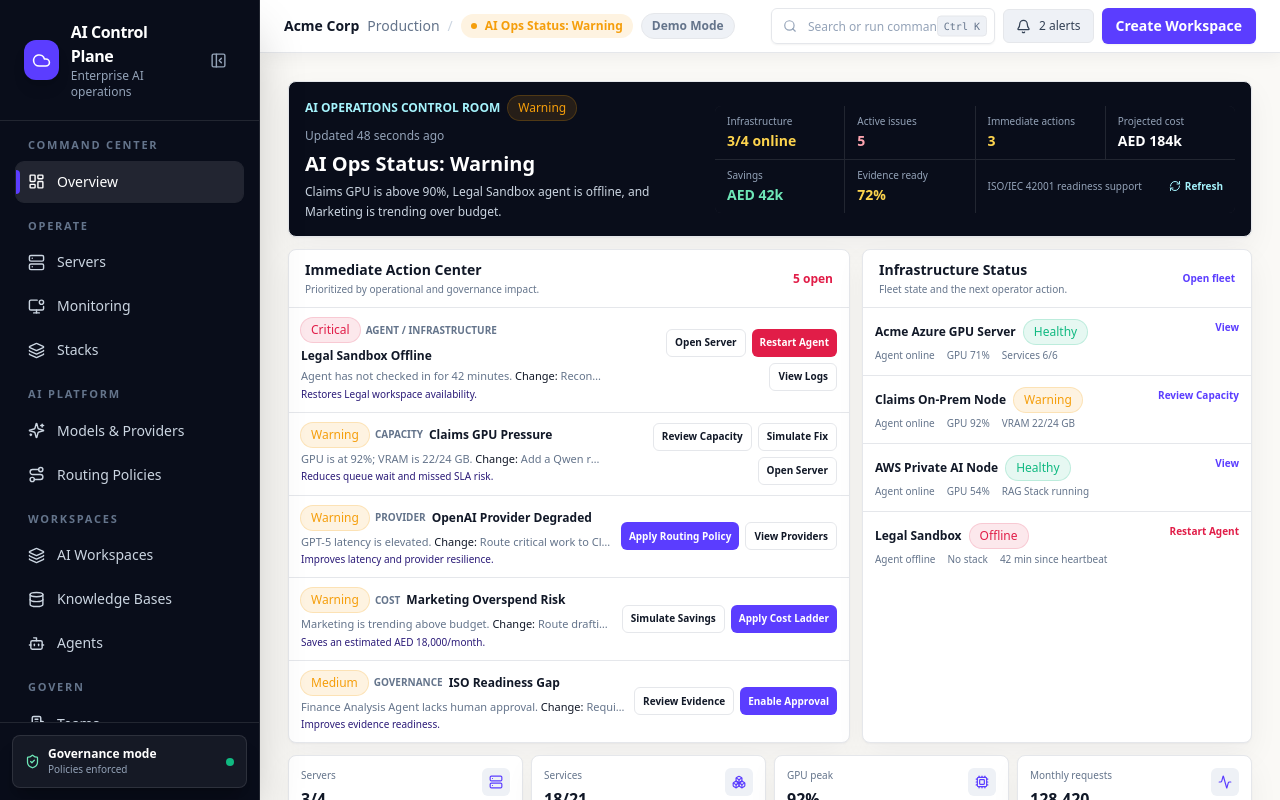
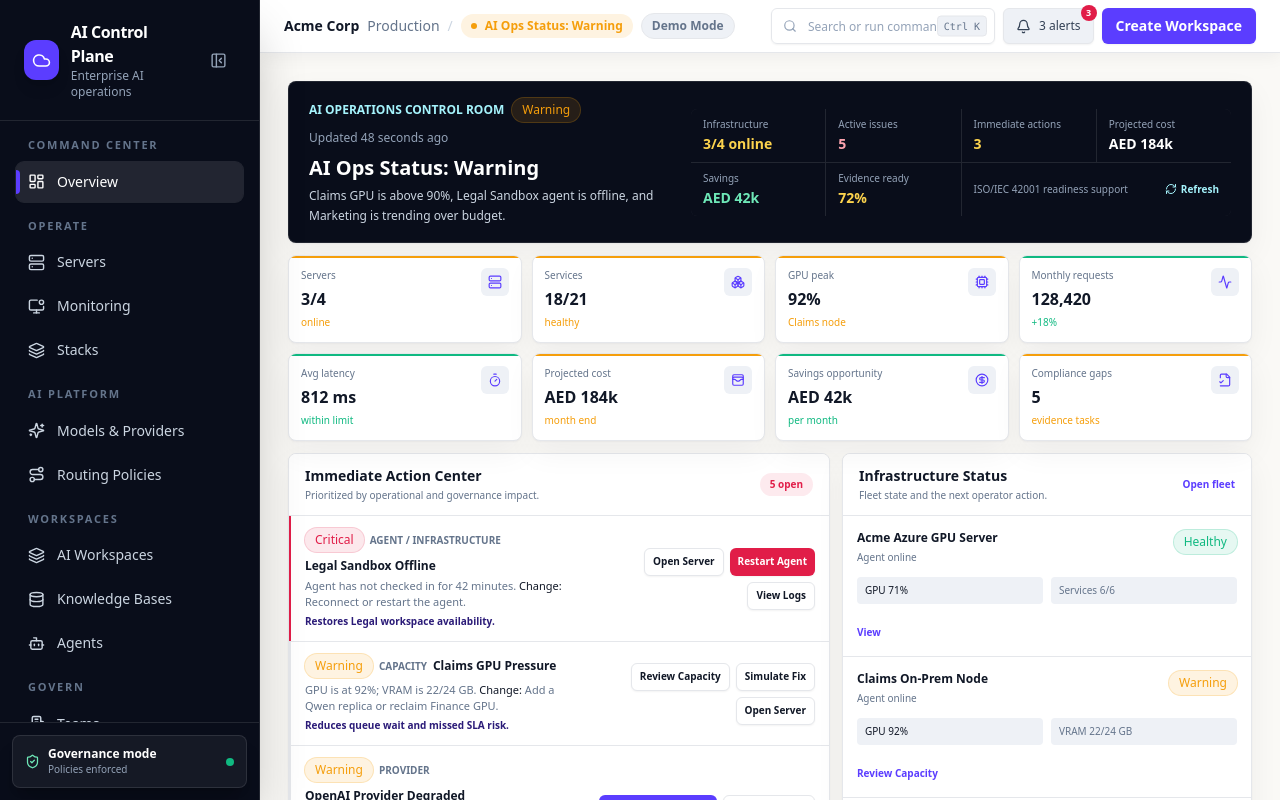
Before and after one commit to SakshamS11/controlplane, a Next.js app in the folder apps/dashboard/: page /dashboard in a window 1280 px wide. Shown: the top 800 px of the page. Built offline with nearby package versions, Linux system fonts and the light colour scheme.

Commit message:
Polish overview control room layout and alerts

```diff
--- a/apps/dashboard/app/dashboard/page.tsx
+++ b/apps/dashboard/app/dashboard/page.tsx
@@ -186,7 +186,7 @@
   }
 
   function renderIssueAction(label: string, issue: (typeof actionIssues)[number]) {
-    const commonClass = "inline-flex min-h-7 items-center justify-center rounded-md px-2 text-[10px] font-semibold transition";
+    const commonClass = "inline-flex min-h-7 items-center justify-center rounded-md px-2 text-[10px] font-semibold shadow-sm transition hover:-translate-y-px focus:outline-none focus:ring-2 focus:ring-[var(--brand-primary)] focus:ring-offset-1";
     if (label === "Open Server") {
       return <Link key={label} href="/dashboard/targets" className={`${commonClass} border border-[var(--border-subtle)] bg-white hover:bg-[var(--surface-muted)]`}>{label}</Link>;
     }
@@ -216,16 +216,16 @@
 
   return (
     <Section>
-      <Card className="overflow-hidden bg-[var(--surface-dark)] text-white">
-        <div className="grid gap-3 px-4 py-3.5 xl:grid-cols-[minmax(0,1.35fr)_minmax(520px,1fr)] xl:items-center">
+      <Card className="overflow-hidden border-white/10 bg-[var(--surface-dark)] text-white shadow-[0_18px_45px_rgba(9,13,26,0.18)]">
+        <div className="grid gap-4 px-5 py-4 xl:grid-cols-[minmax(0,1.25fr)_minmax(540px,1fr)] xl:items-center">
           <div>
             <div className="flex flex-wrap items-center gap-2">
               <span className="text-xs font-semibold uppercase text-cyan-200">AI operations control room</span>
               <StatusBadge value="Warning" />
               <span className="text-xs text-slate-400">Updated 48 seconds ago</span>
             </div>
-            <h1 className="mt-1.5 text-xl font-semibold">AI Ops Status: Warning</h1>
-            <p className="mt-1 text-xs leading-5 text-slate-300">Claims GPU is above 90%, Legal Sandbox agent is offline, and Marketing is trending over budget.</p>
+            <h1 className="mt-2 text-xl font-semibold">AI Ops Status: Warning</h1>
+            <p className="mt-1 max-w-2xl text-xs leading-5 text-slate-300">Claims GPU is above 90%, Legal Sandbox agent is offline, and Marketing is trending over budget.</p>
           </div>
           <div className="grid grid-cols-2 gap-px overflow-hidden rounded-md bg-white/10 sm:grid-cols-4">
             <DarkMetric label="Infrastructure" value="3/4 online" tone="warning" />
@@ -242,28 +242,32 @@
         </div>
       </Card>
 
-      <div className="mt-3 grid gap-3 xl:grid-cols-[minmax(0,1.35fr)_minmax(390px,0.8fr)]">
+      <div className="mt-3 grid gap-2.5 sm:grid-cols-2 lg:grid-cols-4 2xl:grid-cols-8">
+        {kpis.map((item) => <CompactKpi key={item.label} {...item} />)}
+      </div>
+
+      <div className="mt-3 grid items-stretch gap-3 xl:grid-cols-[minmax(0,1.4fr)_minmax(410px,0.8fr)]">
         <Card className="overflow-hidden">
-          <div className="flex items-center justify-between border-b border-[var(--border-subtle)] px-4 py-2.5">
+          <div className="flex items-center justify-between border-b border-[var(--border-subtle)] bg-[var(--surface-card)] px-4 py-3">
             <div>
               <h2 className="text-sm font-semibold">Immediate Action Center</h2>
               <p className="mt-0.5 text-[10px] text-[var(--text-secondary)]">Prioritized by operational and governance impact.</p>
             </div>
-            <span className="text-xs font-semibold text-[var(--status-critical)]">5 open</span>
+            <span className="rounded-full bg-[rgba(225,29,72,0.09)] px-2.5 py-1 text-[10px] font-semibold text-[var(--status-critical)]">5 open</span>
           </div>
           <div className="divide-y divide-[var(--border-subtle)]">
             {actionIssues.map((issue) => (
-              <div key={issue.title} className="grid gap-2 px-3 py-2.5 lg:grid-cols-[minmax(0,1fr)_auto] lg:items-center">
+              <div key={issue.title} className={`grid gap-2 border-l-2 px-3.5 py-3 transition-colors hover:bg-[var(--surface-muted)] lg:grid-cols-[minmax(0,1fr)_auto] lg:items-center ${issue.severity === "Critical" ? "border-l-[var(--status-critical)]" : issue.severity === "Medium" ? "border-l-[var(--brand-primary)]" : "border-l-[var(--status-warning)]"}`}>
                 <div className="min-w-0">
                   <div className="flex flex-wrap items-center gap-1.5">
                     <StatusBadge value={issue.severity} />
                     <span className="text-[10px] font-semibold uppercase text-[var(--text-secondary)]">{issue.type}</span>
-                    <h3 className="text-xs font-semibold">{issue.title}</h3>
+                    <h3 className="text-xs font-semibold text-[var(--text-primary)]">{issue.title}</h3>
                   </div>
-                  <p className="mt-1 truncate text-[11px] text-[var(--text-secondary)]" title={`${issue.problem} Change: ${issue.change}`}>{issue.problem} <span className="font-medium text-[var(--text-primary)]">Change:</span> {issue.change}</p>
-                  <p className="mt-0.5 text-[10px] font-medium text-[var(--brand-primary-dark)]">{issue.impact}</p>
+                  <p className="mt-1 text-[11px] leading-4 text-[var(--text-secondary)]"><span>{issue.problem}</span> <span className="font-medium text-[var(--text-primary)]">Change:</span> {issue.change}</p>
+                  <p className="mt-1 text-[10px] font-semibold text-[var(--brand-primary-dark)]">{issue.impact}</p>
                 </div>
-                <div className="flex flex-wrap gap-1.5 lg:max-w-56 lg:justify-end">
+                <div className="flex flex-wrap gap-1.5 lg:max-w-60 lg:justify-end">
                   {issue.actions.map((label) => renderIssueAction(label, issue))}
                 </div>
               </div>
@@ -271,52 +275,55 @@
           </div>
         </Card>
 
-        <Card className="overflow-hidden">
-          <div className="flex items-center justify-between border-b border-[var(--border-subtle)] px-4 py-2.5">
+        <Card className="flex overflow-hidden">
+          <div className="flex min-w-0 flex-1 flex-col">
+          <div className="flex items-center justify-between border-b border-[var(--border-subtle)] bg-[var(--surface-card)] px-4 py-3">
             <div>
               <h2 className="text-sm font-semibold">Infrastructure Status</h2>
               <p className="mt-0.5 text-[10px] text-[var(--text-secondary)]">Fleet state and the next operator action.</p>
             </div>
             <Link href="/dashboard/targets" className="text-[10px] font-semibold text-[var(--brand-primary)]">Open fleet</Link>
           </div>
-          <div className="divide-y divide-[var(--border-subtle)]">
+          <div className="grid flex-1 gap-px bg-[var(--border-subtle)] sm:grid-cols-2 xl:grid-cols-1 2xl:grid-cols-2">
             {infrastructure.map((item) => (
-              <div key={item.name} className="px-3 py-3">
-                <div className="flex items-start justify-between gap-2">
+              <div key={item.name} className="flex min-h-32 flex-col bg-white px-3.5 py-3.5 transition-colors hover:bg-[var(--surface-muted)]">
+                <div className="flex items-start justify-between gap-3">
                   <div className="min-w-0">
-                    <div className="flex flex-wrap items-center gap-2"><h3 className="truncate text-xs font-semibold">{item.name}</h3><StatusBadge value={item.status} /></div>
-                    <div className="mt-1 flex flex-wrap gap-x-3 gap-y-1 text-[10px] text-[var(--text-secondary)]">
-                      <span>{item.agent}</span><span>{item.metric}</span><span>{item.detail}</span>
-                    </div>
+                    <h3 className="text-xs font-semibold leading-4">{item.name}</h3>
+                    <p className="mt-1 text-[10px] text-[var(--text-secondary)]">{item.agent}</p>
                   </div>
+                  <StatusBadge value={item.status} />
+                </div>
+                <div className="mt-3 grid grid-cols-2 gap-2 text-[10px]">
+                  <span className="rounded bg-[var(--surface-muted)] px-2 py-1.5 font-medium">{item.metric}</span>
+                  <span className="rounded bg-[var(--surface-muted)] px-2 py-1.5 text-[var(--text-secondary)]">{item.detail}</span>
+                </div>
+                <div className="mt-auto pt-3">
                   {item.action === "Restart Agent" ? (
-                    <button type="button" onClick={() => requestConfirmation({ title: "Restart Legal Sandbox agent", message: "Queue an allowlisted agent restart command for Legal Sandbox?", impact: "Legal workspace availability should return after the agent reconnects.", target: "Legal Sandbox", auditType: "Agent" })} className="shrink-0 text-[10px] font-semibold text-[var(--status-critical)] hover:underline">{item.action}</button>
+                    <button type="button" onClick={() => requestConfirmation({ title: "Restart Legal Sandbox agent", message: "Queue an allowlisted agent restart command for Legal Sandbox?", impact: "Legal workspace availability should return after the agent reconnects.", target: "Legal Sandbox", auditType: "Agent" })} className="text-[10px] font-semibold text-[var(--status-critical)] hover:underline">{item.action}</button>
                   ) : (
-                    <Link href={item.action === "Review Capacity" ? "/dashboard/cost-capacity" : "/dashboard/targets/acme"} className="shrink-0 text-[10px] font-semibold text-[var(--brand-primary)] hover:underline">{item.action}</Link>
+                    <Link href={item.action === "Review Capacity" ? "/dashboard/cost-capacity" : "/dashboard/targets/acme"} className="text-[10px] font-semibold text-[var(--brand-primary)] hover:underline">{item.action}</Link>
                   )}
                 </div>
               </div>
             ))}
           </div>
+          </div>
         </Card>
       </div>
 
-      <div className="mt-3 grid gap-2 sm:grid-cols-2 lg:grid-cols-4 2xl:grid-cols-8">
-        {kpis.map((item) => <CompactKpi key={item.label} {...item} />)}
-      </div>
-
       <Card className="mt-3 overflow-hidden">
-        <div className="flex items-center justify-between border-b border-[var(--border-subtle)] px-4 py-2.5">
+        <div className="flex items-center justify-between border-b border-[var(--border-subtle)] px-4 py-3">
           <div><h2 className="text-sm font-semibold">Recommended Changes</h2><p className="mt-0.5 text-[10px] text-[var(--text-secondary)]">Highest-value configuration changes for the current state.</p></div>
           <Link href="/dashboard/resource-planner" className="text-[10px] font-semibold text-[var(--brand-primary)]">Open planner</Link>
         </div>
-        <div className="grid divide-y divide-[var(--border-subtle)] lg:grid-cols-5 lg:divide-x lg:divide-y-0">
+        <div className="grid gap-px bg-[var(--border-subtle)] md:grid-cols-2 xl:grid-cols-5">
           {recommendedChanges.map((item) => (
-            <div key={item.change} className="flex min-h-28 flex-col px-3 py-3">
-              <p className="text-xs font-semibold">{item.change}</p>
+            <div key={item.change} className="group flex min-h-28 flex-col bg-white px-3.5 py-3.5 transition-colors hover:bg-[var(--surface-muted)]">
+              <p className="text-xs font-semibold leading-4">{item.change}</p>
               <p className="mt-1 text-[10px] text-[var(--text-secondary)]">{item.area}</p>
               <p className="mt-1 text-[10px] font-medium text-[var(--status-healthy)]">{item.impact}</p>
-              <button type="button" onClick={() => simulateAction("Review change", item.change)} className="mt-auto pt-2 text-left text-[10px] font-semibold text-[var(--brand-primary)]">Review</button>
+              <button type="button" onClick={() => simulateAction("Review change", item.change)} className="mt-auto inline-flex items-center gap-1 pt-3 text-left text-[10px] font-semibold text-[var(--brand-primary)] group-hover:text-[var(--brand-primary-dark)]">Review <ArrowRight size={11} /></button>
             </div>
           ))}
         </div>
@@ -434,10 +441,11 @@
 }) {
   const tone = status === "Healthy" ? "text-[var(--status-healthy)]" : status === "Critical" ? "text-[var(--status-critical)]" : "text-[var(--status-warning)]";
   return (
-    <Card className="p-3">
+    <Card className="group relative overflow-hidden p-3 transition hover:-translate-y-0.5 hover:border-slate-300 hover:shadow-[0_10px_26px_rgba(17,24,39,0.09)]">
+      <span className={`absolute inset-x-0 top-0 h-0.5 ${status === "Healthy" ? "bg-[var(--status-healthy)]" : status === "Critical" ? "bg-[var(--status-critical)]" : "bg-[var(--status-warning)]"}`} />
       <div className="flex items-start justify-between gap-2">
         <div><p className="text-[10px] text-[var(--text-secondary)]">{label}</p><p className="mt-1 whitespace-nowrap text-base font-semibold">{value}</p></div>
-        <span className="grid h-7 w-7 shrink-0 place-items-center rounded-md bg-[var(--surface-muted)] text-[var(--brand-primary)]"><Icon size={14} /></span>
+        <span className="grid h-7 w-7 shrink-0 place-items-center rounded-md bg-[var(--surface-muted)] text-[var(--brand-primary)] transition group-hover:bg-[rgba(91,61,255,0.10)]"><Icon size={14} /></span>
       </div>
       <p className={`mt-1 text-[10px] font-medium ${tone}`}>{detail}</p>
     </Card>
--- a/apps/dashboard/components/ui.tsx
+++ b/apps/dashboard/components/ui.tsx
@@ -343,8 +343,10 @@
   const primaryAction = pathname === "/dashboard";
   const commandInputRef = useRef<HTMLInputElement>(null);
   const commandBarRef = useRef<HTMLDivElement>(null);
+  const alertMenuRef = useRef<HTMLDivElement>(null);
   const [commandOpen, setCommandOpen] = useState(false);
   const [commandQuery, setCommandQuery] = useState("");
+  const [alertMenuOpen, setAlertMenuOpen] = useState(false);
 
   const commands = useMemo<GlobalCommand[]>(() => [
     { label: "Open Claims On-Prem Node", detail: "Server · GPU pressure", href: "/dashboard/targets", icon: Server },
@@ -371,6 +373,7 @@
       }
       if (event.key === "Escape") {
         setCommandOpen(false);
+        setAlertMenuOpen(false);
         commandInputRef.current?.blur();
       }
     }
@@ -378,6 +381,9 @@
     function handlePointerDown(event: MouseEvent) {
       if (commandBarRef.current && !commandBarRef.current.contains(event.target as Node)) {
         setCommandOpen(false);
+      }
+      if (alertMenuRef.current && !alertMenuRef.current.contains(event.target as Node)) {
+        setAlertMenuOpen(false);
       }
     }
 
@@ -404,7 +410,7 @@
 
   return (
     <header className="sticky top-0 z-20 isolate border-b border-[var(--border-subtle)] bg-white/95 px-4 py-2 shadow-[0_4px_16px_rgba(17,24,39,0.05)] backdrop-blur sm:px-6">
-      <div className="flex flex-col gap-2 lg:flex-row lg:items-center lg:justify-between">
+      <div className="flex flex-col gap-2 xl:flex-row xl:items-center xl:justify-between">
       <div className="min-w-0">
         <div className="flex flex-wrap items-center gap-2 text-sm">
           <span className="font-semibold text-[var(--text-primary)]">Acme Corp</span>
@@ -418,7 +424,7 @@
         </div>
         <div className="mt-1 hidden truncate text-xs text-slate-500 2xl:block">Fleet, models, workspaces, and governance.</div>
       </div>
-      <div className="flex min-w-0 flex-wrap items-center gap-2 lg:flex-nowrap">
+      <div className="flex min-w-0 flex-wrap items-center gap-2 xl:flex-nowrap">
         <label className="sr-only" htmlFor="global-time-range">Time range</label>
         <select id="global-time-range" defaultValue="Last 30 days" className="hidden min-h-9 rounded-md border border-[var(--border-subtle)] bg-white px-3 text-sm font-medium text-[var(--text-primary)] shadow-sm focus:outline-none focus:ring-2 focus:ring-[var(--brand-primary)] 2xl:block">
           <option>Last 24 hours</option>
@@ -483,7 +489,60 @@
             </div>
           ) : null}
         </div>
-        <IconPill icon={<Bell size={15} />} label="2 alerts" />
+        <div ref={alertMenuRef} className="relative">
+          <button
+            type="button"
+            onClick={() => setAlertMenuOpen((open) => !open)}
+            aria-label="Open active alerts"
+            aria-expanded={alertMenuOpen}
+            aria-controls="active-alerts-menu"
+            className={`relative inline-flex min-h-9 items-center gap-2 rounded-md border px-3 text-xs font-medium shadow-sm transition focus:outline-none focus:ring-2 focus:ring-[var(--brand-primary)] ${alertMenuOpen ? "border-[rgba(91,61,255,0.28)] bg-[rgba(91,61,255,0.07)] text-[var(--brand-primary-dark)]" : "border-[var(--border-subtle)] bg-[var(--surface-muted)] text-slate-700 hover:border-slate-300 hover:bg-white"}`}
+          >
+            <Bell size={15} />
+            <span>3 alerts</span>
+            <span className="absolute -right-1 -top-1 grid h-4 min-w-4 place-items-center rounded-full bg-[var(--status-critical)] px-1 text-[9px] font-bold text-white">3</span>
+          </button>
+          {alertMenuOpen ? (
+            <div id="active-alerts-menu" className="absolute right-0 top-11 z-40 w-[min(390px,calc(100vw-2rem))] overflow-hidden rounded-lg border border-[var(--border-subtle)] bg-white shadow-[0_24px_60px_rgba(17,24,39,0.18)]">
+              <div className="flex items-center justify-between border-b border-[var(--border-subtle)] bg-[var(--surface-muted)] px-4 py-3">
+                <div>
+                  <p className="text-xs font-semibold text-[var(--text-primary)]">Active alerts</p>
+                  <p className="mt-0.5 text-[10px] text-[var(--text-secondary)]">Live demo values across fleet and providers.</p>
+                </div>
+                <StatusBadge value="Warning" />
+              </div>
+              <div className="divide-y divide-[var(--border-subtle)]">
+                <AlertMenuItem
+                  severity="Critical"
+                  title="Legal Sandbox agent offline"
+                  detail="No heartbeat for 42 minutes"
+                  value="Workspace unavailable"
+                  href="/dashboard/targets"
+                  onOpen={() => setAlertMenuOpen(false)}
+                />
+                <AlertMenuItem
+                  severity="Warning"
+                  title="Claims GPU pressure"
+                  detail="GPU 92% · VRAM 22/24 GB"
+                  value="Queue wait +18%"
+                  href="/dashboard/cost-capacity"
+                  onOpen={() => setAlertMenuOpen(false)}
+                />
+                <AlertMenuItem
+                  severity="Degraded"
+                  title="OpenAI GPT-5 latency"
+                  detail="p95 latency 1,480 ms"
+                  value="Fallback ready"
+                  href="/dashboard/routing-policies"
+                  onOpen={() => setAlertMenuOpen(false)}
+                />
+              </div>
+              <Link href="/dashboard/monitoring" onClick={() => setAlertMenuOpen(false)} className="flex min-h-10 items-center justify-between px-4 text-xs font-semibold text-[var(--brand-primary)] hover:bg-[var(--surface-muted)]">
+                View all monitoring alerts <ChevronRight size={14} />
+              </Link>
+            </div>
+          ) : null}
+        </div>
         <Link
           href={action.href}
           onClick={(event) => {
@@ -503,8 +562,28 @@
   );
 }
 
-function IconPill({ icon, label }: { icon: ReactNode; label: string }) {
-  return <div className="flex items-center gap-2 rounded-md border border-[var(--border-subtle)] bg-[var(--surface-muted)] px-3 py-2 text-xs font-medium text-slate-700">{icon}{label}</div>;
+function AlertMenuItem({ severity, title, detail, value, href, onOpen }: {
+  severity: string;
+  title: string;
+  detail: string;
+  value: string;
+  href: string;
+  onOpen: () => void;
+}) {
+  return (
+    <Link href={href} onClick={onOpen} className="group flex items-start gap-3 px-4 py-3 transition hover:bg-[var(--surface-muted)]">
+      <span className={`mt-1 h-2 w-2 shrink-0 rounded-full ${severity === "Critical" ? "bg-[var(--status-critical)]" : "bg-[var(--status-warning)]"}`} />
+      <span className="min-w-0 flex-1">
+        <span className="flex items-center justify-between gap-3">
+          <span className="truncate text-xs font-semibold text-[var(--text-primary)]">{title}</span>
+          <StatusBadge value={severity} />
+        </span>
+        <span className="mt-1 block text-[10px] text-[var(--text-secondary)]">{detail}</span>
+        <span className="mt-1 block text-[10px] font-semibold text-[var(--brand-primary-dark)]">{value}</span>
+      </span>
+      <ChevronRight size={14} className="mt-1 shrink-0 text-slate-300 transition group-hover:translate-x-0.5 group-hover:text-[var(--brand-primary)]" />
+    </Link>
+  );
 }
 
 export function PageHeader({ eyebrow, title, description, action }: { eyebrow: string; title: string; description?: string; action?: ReactNode }) {
@@ -650,11 +729,11 @@
 
 export function Modal({ title, children, onClose }: { title: string; children: ReactNode; onClose: () => void }) {
   return (
-    <div className="fixed inset-0 z-40 grid place-items-center bg-slate-950/40 p-4">
-      <div role="dialog" aria-modal="true" aria-labelledby="app-modal-title" className="max-h-[92vh] w-full max-w-2xl overflow-hidden rounded-xl bg-white shadow-2xl">
-        <div className="flex items-center justify-between border-b border-slate-200 px-5 py-4">
-          <h2 id="app-modal-title" className="font-semibold">{title}</h2>
-          <button type="button" aria-label="Close dialog" onClick={onClose} className="rounded-md p-1.5 hover:bg-slate-100 focus:outline-none focus:ring-2 focus:ring-[var(--brand-primary)]"><X size={18} /></button>
+    <div className="fixed inset-0 z-40 grid place-items-center bg-slate-950/50 p-4 backdrop-blur-sm">
+      <div role="dialog" aria-modal="true" aria-labelledby="app-modal-title" className="max-h-[92vh] w-full max-w-2xl overflow-hidden rounded-xl border border-white/70 bg-white shadow-[0_30px_90px_rgba(9,13,26,0.30)]">
+        <div className="flex items-center justify-between border-b border-slate-200 bg-[var(--surface-muted)] px-5 py-4">
+          <h2 id="app-modal-title" className="font-semibold text-[var(--text-primary)]">{title}</h2>
+          <button type="button" aria-label="Close dialog" onClick={onClose} className="rounded-md border border-transparent p-1.5 text-[var(--text-secondary)] transition hover:border-[var(--border-subtle)] hover:bg-white hover:text-[var(--text-primary)] focus:outline-none focus:ring-2 focus:ring-[var(--brand-primary)]"><X size={18} /></button>
         </div>
         <div className="max-h-[calc(92vh-57px)] overflow-y-auto p-5">{children}</div>
       </div>
```
